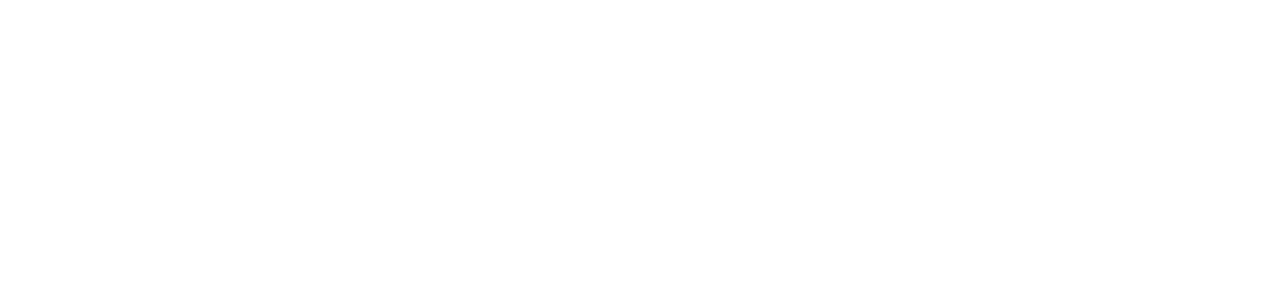
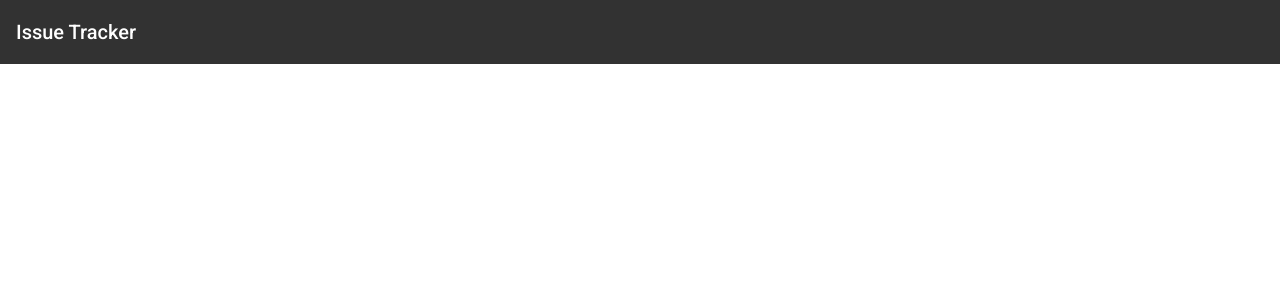
Before and after one commit to salmoro/issue-tracker, an Angular app: page / in a window 1280 px wide. Shown: the top 300 px of the page. Built offline with nearby package versions, Linux system fonts and the light colour scheme.

Commit message:
Add ng/material

```diff
--- a/angular.json
+++ b/angular.json
@@ -32,6 +32,7 @@
               "src/assets"
             ],
             "styles": [
+              "./node_modules/@angular/material/prebuilt-themes/indigo-pink.css",
               "src/styles.scss"
             ],
             "scripts": []
--- a/package.json
+++ b/package.json
@@ -13,10 +13,12 @@
   "private": true,
   "dependencies": {
     "@angular/animations": "~11.0.1",
+    "@angular/cdk": "^11.0.1",
     "@angular/common": "~11.0.1",
     "@angular/compiler": "~11.0.1",
     "@angular/core": "~11.0.1",
     "@angular/forms": "~11.0.1",
+    "@angular/material": "^11.0.1",
     "@angular/platform-browser": "~11.0.1",
     "@angular/platform-browser-dynamic": "~11.0.1",
     "@angular/router": "~11.0.1",
--- a/src/app/app-routing.module.ts
+++ b/src/app/app-routing.module.ts
@@ -1,7 +1,13 @@
 import { NgModule } from '@angular/core';
 import { Routes, RouterModule } from '@angular/router';
+import { MainComponent } from './main/main.component';
 
-const routes: Routes = [];
+const routes: Routes = [
+    {
+        path: '',
+        component: MainComponent,
+    }
+];
 
 @NgModule({
   imports: [RouterModule.forRoot(routes)],
--- a/src/app/app.module.ts
+++ b/src/app/app.module.ts
@@ -4,6 +4,8 @@
 
 import { AppRoutingModule } from './app-routing.module';
 import { AppComponent } from './app.component';
+import { BrowserAnimationsModule } from '@angular/platform-browser/animations';
+import { MainModule } from './main/main.module';
 
 @NgModule({
   declarations: [
@@ -12,7 +14,9 @@
   imports: [
     BrowserModule,
     AppRoutingModule,
-    HttpClientModule
+    HttpClientModule,
+    BrowserAnimationsModule,
+    MainModule,
   ],
   providers: [],
   bootstrap: [AppComponent]
--- /dev/null
+++ b/src/app/main/main.component.html
@@ -0,0 +1,8 @@
+<mat-sidenav-container class="sidenav-container">
+  <mat-sidenav-content>
+    <mat-toolbar color="primary">
+      <span>Issue Tracker</span>
+    </mat-toolbar>
+    <router-outlet></router-outlet>
+  </mat-sidenav-content>
+</mat-sidenav-container>
--- /dev/null
+++ b/src/app/main/main.component.scss
@@ -0,0 +1,6 @@
+.mat-toolbar.mat-primary {
+  position: sticky;
+  top: 0;
+  z-index: 1;
+  background-color: rgba(0, 0, 0, 0.8);
+}
--- /dev/null
+++ b/src/app/main/main.component.ts
@@ -0,0 +1,11 @@
+import { ChangeDetectionStrategy, Component } from '@angular/core';
+
+@Component({
+  selector: 'viv-main',
+  templateUrl: './main.component.html',
+  styleUrls: ['./main.component.scss'],
+  changeDetection: ChangeDetectionStrategy.OnPush,
+})
+export class MainComponent {
+
+}
--- a/src/index.html
+++ b/src/index.html
@@ -6,8 +6,10 @@
   <base href="/">
   <meta name="viewport" content="width=device-width, initial-scale=1">
   <link rel="icon" type="image/x-icon" href="favicon.ico">
+  <link href="https://fonts.googleapis.com/css?family=Roboto:300,400,500&display=swap" rel="stylesheet">
+  <link href="https://fonts.googleapis.com/icon?family=Material+Icons" rel="stylesheet">
 </head>
-<body>
+<body class="mat-typography">
   <viv-root></viv-root>
 </body>
 </html>
--- a/src/styles.scss
+++ b/src/styles.scss
@@ -1 +1,4 @@
 /* You can add global styles to this file, and also import other style files */
+
+html, body { height: 100%; }
+body { margin: 0; font-family: Roboto, "Helvetica Neue", sans-serif; }
```
Also changed, not shown: src/app/main/main.module.ts (added, +28 -0 lines), 1 other file (tests, documents, lock files or other folders).
